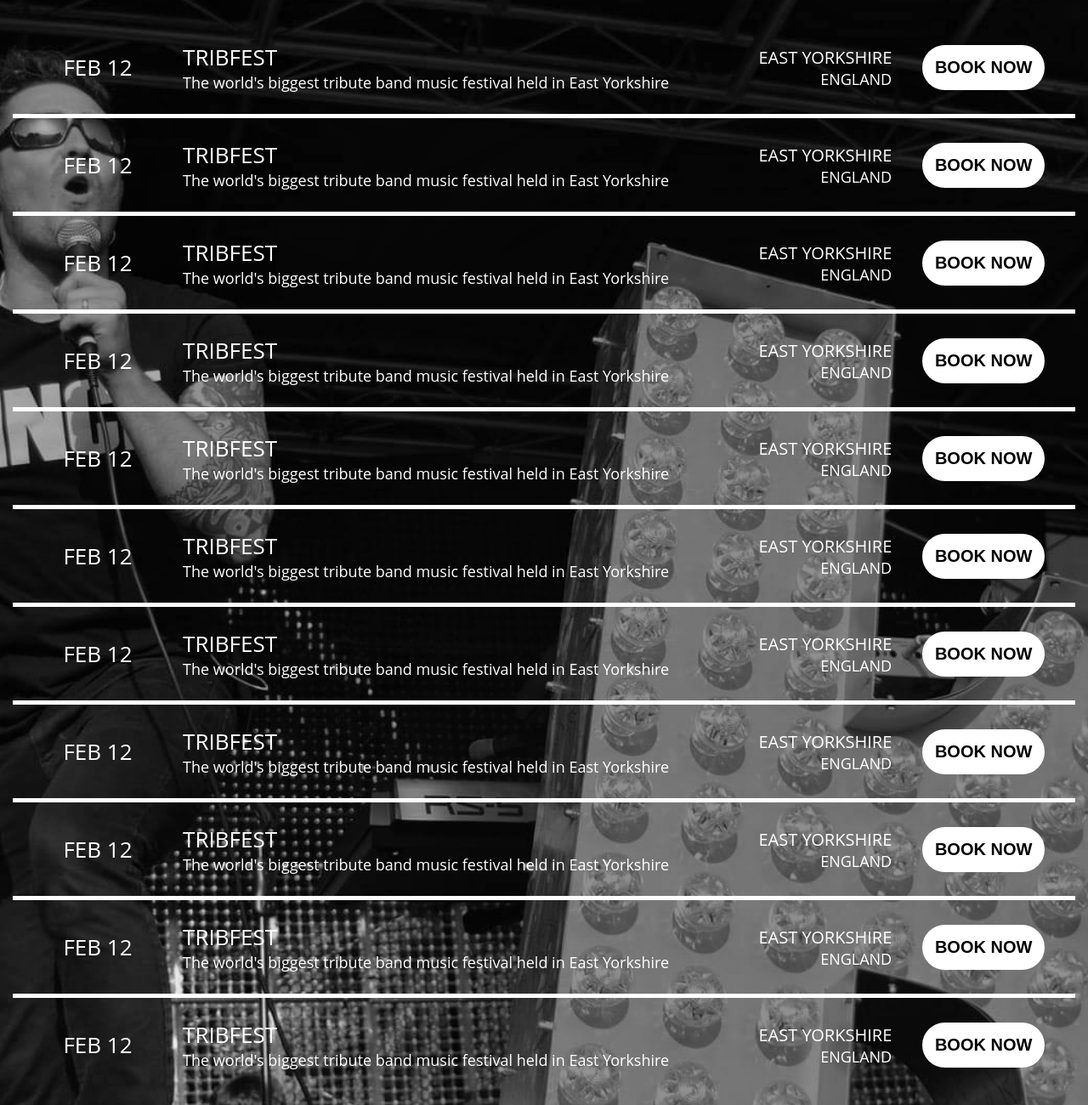
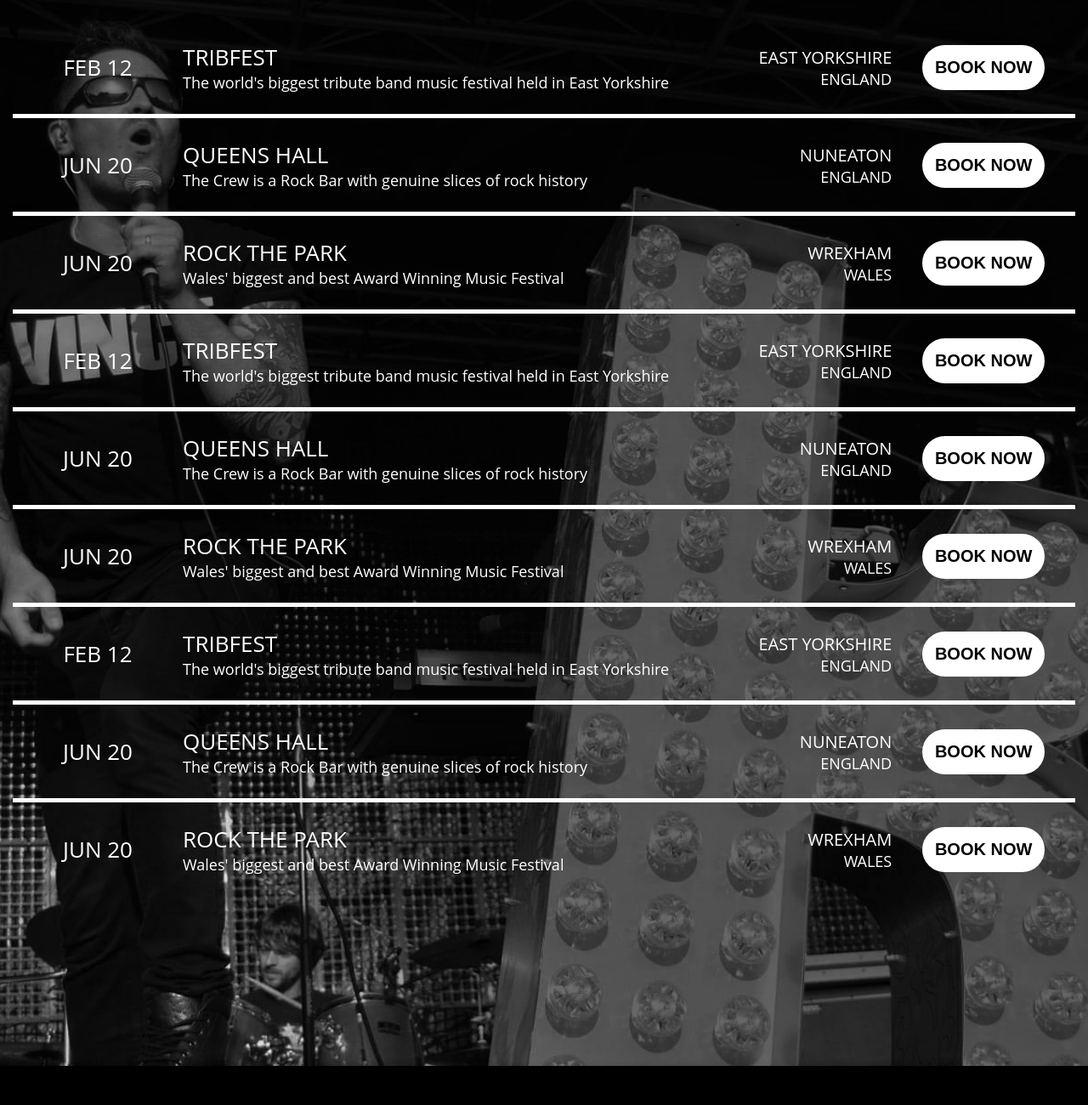
Before and after one commit to Kieran-Riley1/thekillerz, a plain HTML site: page index.html in a window 1280 px wide. Shown: the part 1020-2320 px from the top of the page at 85% size. Drawn offline with nearby package versions, Linux system fonts and the light colour scheme.

Commit message:
Scrollbar

```diff
--- a/index.html
+++ b/index.html
@@ -128,54 +128,37 @@
                                 </p>
                             </td>
                             <td><button class="table-btn">BOOK NOW</button></td>
-                        </tr><tr>
-                            <td class="t-date">FEB 12</td>
+                        </tr>
+                            <td class="t-date">JUN 20</td>
                             <td class="t-name">
-                                    TRIBFEST
+                                    QUEENS HALL
                                 <br>
                                 <p style="font-size: 18px;">
-                                    The world's biggest tribute band music festival held in East Yorkshire
+                                    The Crew is a Rock Bar with genuine slices of rock history
                                 </p>
                             </td>
                             <td class="t-subname">
-                                    EAST YORKSHIRE
+                                    NUNEATON
                                 <br>
                                 <p style="font-size: 18px;">
                                     ENGLAND
                                 </p>
                             </td>
                             <td><button class="table-btn">BOOK NOW</button></td>
-                        </tr><tr>
-                            <td class="t-date">FEB 12</td>
+                        </tr>
+                        </tr>
+                            <td class="t-date">JUN 20</td>
                             <td class="t-name">
-                                    TRIBFEST
+                                    ROCK THE PARK
                                 <br>
                                 <p style="font-size: 18px;">
-                                    The world's biggest tribute band music festival held in East Yorkshire
-                                </p>
+                                    Wales' biggest and best Award Winning Music Festival
                             </td>
                             <td class="t-subname">
-                                    EAST YORKSHIRE
+                                    WREXHAM
                                 <br>
                                 <p style="font-size: 18px;">
-                                    ENGLAND
-                                </p>
-                            </td>
-                            <td><button class="table-btn">BOOK NOW</button></td>
-                        </tr><tr>
-                            <td class="t-date">FEB 12</td>
-                            <td class="t-name">
-                                    TRIBFEST
-                                <br>
-                                <p style="font-size: 18px;">
-                                    The world's biggest tribute band music festival held in East Yorkshire
-                                </p>
-                            </td>
-                            <td class="t-subname">
-                                    EAST YORKSHIRE
-                                <br>
-                                <p style="font-size: 18px;">
-                                    ENGLAND
+                                    WALES
                                 </p>
                             </td>
                             <td><button class="table-btn">BOOK NOW</button></td>
@@ -198,20 +181,36 @@
                             </td>
                             <td><button class="table-btn">BOOK NOW</button></td>
                         </tr>
-                        <tr>
-                            <td class="t-date">FEB 12</td>
+                            <td class="t-date">JUN 20</td>
                             <td class="t-name">
-                                    TRIBFEST
+                                    QUEENS HALL
                                 <br>
                                 <p style="font-size: 18px;">
-                                    The world's biggest tribute band music festival held in East Yorkshire
+                                    The Crew is a Rock Bar with genuine slices of rock history
                                 </p>
                             </td>
                             <td class="t-subname">
-                                    EAST YORKSHIRE
+                                    NUNEATON
                                 <br>
                                 <p style="font-size: 18px;">
                                     ENGLAND
+                                </p>
+                            </td>
+                            <td><button class="table-btn">BOOK NOW</button></td>
+                        </tr>
+                        </tr>
+                            <td class="t-date">JUN 20</td>
+                            <td class="t-name">
+                                    ROCK THE PARK
+                                <br>
+                                <p style="font-size: 18px;">
+                                    Wales' biggest and best Award Winning Music Festival
+                            </td>
+                            <td class="t-subname">
+                                    WREXHAM
+                                <br>
+                                <p style="font-size: 18px;">
+                                    WALES
                                 </p>
                             </td>
                             <td><button class="table-btn">BOOK NOW</button></td>
@@ -234,17 +233,16 @@
                             </td>
                             <td><button class="table-btn">BOOK NOW</button></td>
                         </tr>
-                        <tr>
-                            <td class="t-date">FEB 12</td>
+                            <td class="t-date">JUN 20</td>
                             <td class="t-name">
-                                    TRIBFEST
+                                    QUEENS HALL
                                 <br>
                                 <p style="font-size: 18px;">
-                                    The world's biggest tribute band music festival held in East Yorkshire
+                                    The Crew is a Rock Bar with genuine slices of rock history
                                 </p>
                             </td>
                             <td class="t-subname">
-                                    EAST YORKSHIRE
+                                    NUNEATON
                                 <br>
                                 <p style="font-size: 18px;">
                                     ENGLAND
@@ -252,62 +250,25 @@
                             </td>
                             <td><button class="table-btn">BOOK NOW</button></td>
                         </tr>
-                        <tr>
-                            <td class="t-date">FEB 12</td>
+                        </tr>
+                            <td class="t-date">JUN 20</td>
                             <td class="t-name">
-                                    TRIBFEST
+                                    ROCK THE PARK
                                 <br>
                                 <p style="font-size: 18px;">
-                                    The world's biggest tribute band music festival held in East Yorkshire
-                                </p>
+                                    Wales' biggest and best Award Winning Music Festival
                             </td>
                             <td class="t-subname">
-                                EAST YORKSHIRE
+                                    WREXHAM
                                 <br>
                                 <p style="font-size: 18px;">
-                                    ENGLAND
-                                </p>
-                            </td>
-                            <td><button class="table-btn">BOOK NOW</button></td>
-                        </tr>
-                        <tr>
-                            <td class="t-date">FEB 12</td>
-                            <td class="t-name">
-                                TRIBFEST
-                                <br>
-                                <p style="font-size: 18px;">
-                                    The world's biggest tribute band music festival held in East Yorkshire
-                                </p>
-                            </td>
-                            <td class="t-subname">
-                                EAST YORKSHIRE
-                                <br>
-                                <p style="font-size: 18px;">
-                                    ENGLAND
-                                </p>
-                            </td>
-                            <td><button class="table-btn">BOOK NOW</button></td>
-                        </tr>
-                        <tr>
-                            <td class="t-date">FEB 12</td>
-                            <td class="t-name">
-                                TRIBFEST
-                                <br>
-                                <p style="font-size: 18px;">
-                                    The world's biggest tribute band music festival held in East Yorkshire
-                                </p>
-                            </td>
-                            <td class="t-subname">
-                                EAST YORKSHIRE
-                                <br>
-                                <p style="font-size: 18px;">
-                                    ENGLAND
+                                    WALES
                                 </p>
                             </td>
                             <td><button class="table-btn">BOOK NOW</button></td>
                         </tr>
 
-                    </table>
+                </table>
 
                 </div>
             </div>
--- a/style.css
+++ b/style.css
@@ -12,9 +12,22 @@
     --body: #fff;
     --nav: #000;
     --nav-transparent: rgba(0, 158, 212, .7);
-    --back-transparent: rgba(19, 19, 19, 0.4);
+    --back-transparent: rgba(0, 0, 0, 0.4);
     --gradient: #009ed4;
-    }
+}
+
+::-webkit-scrollbar {
+    width: 15px;
+}
+
+::-webkit-scrollbar-track {
+    background-color: black;
+}
+
+::-webkit-scrollbar-thumb {
+    background: white;
+    border-radius: 10px;
+}
 
 /* Global Styles */
 html {
@@ -217,7 +230,7 @@
 .tour {
     width: 100%;
     height: auto;
-    background: url('images/image2.png') center no-repeat;
+    background: url('images/image4.jpg') center no-repeat;
     background-size: cover;
     display: flex;
     padding-top: 100px;
```
Also changed, not shown: images/image4.jpg (added).
